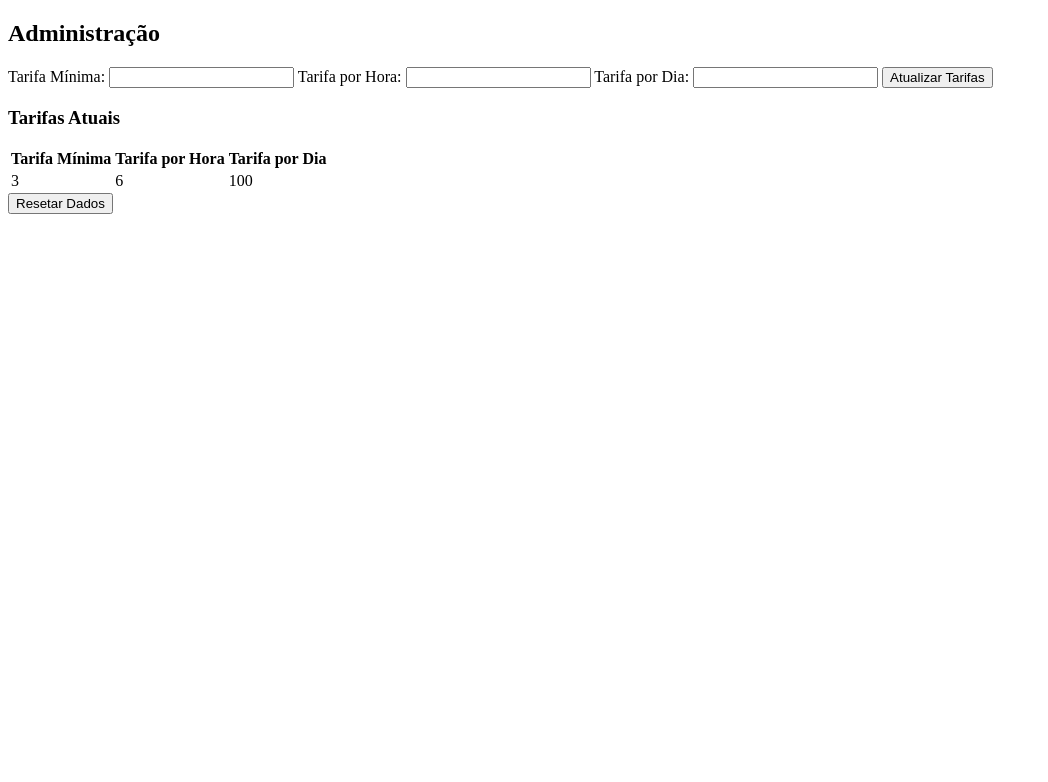
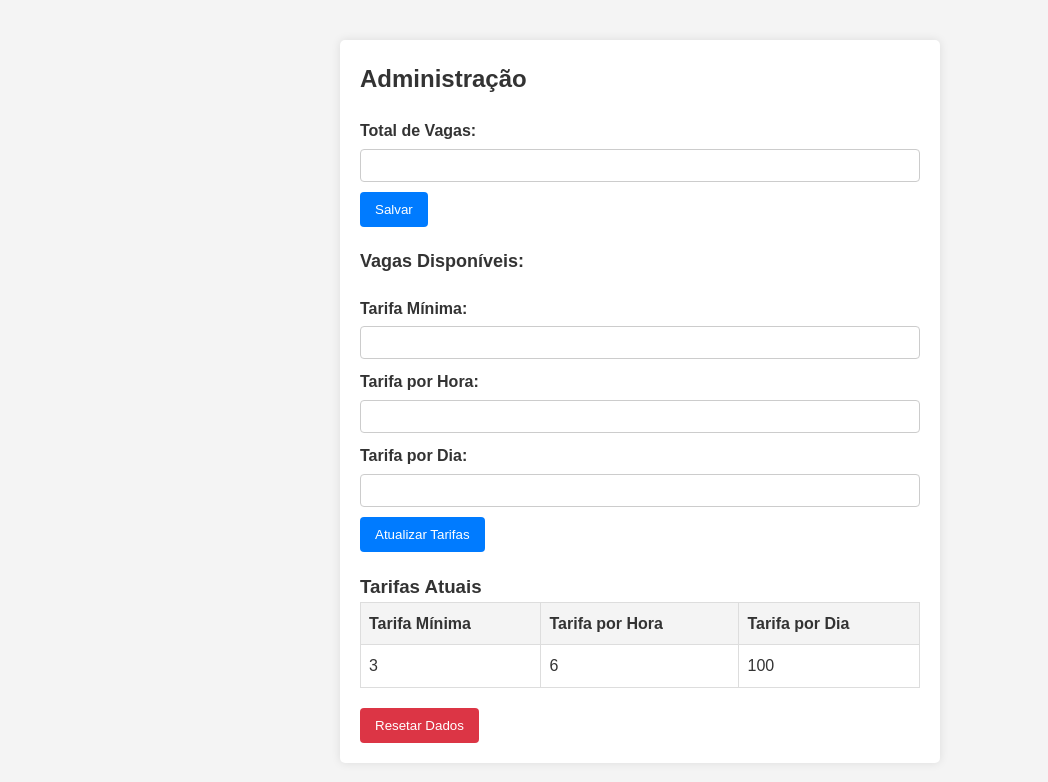
Before and after one commit to AlexAbreuGomes/parkingsystem, a plain HTML site: page admin.html in a window 1280 px wide. Shown: the whole page, without its empty margins (0-1048 px from the left). Drawn offline with Linux system fonts and the light colour scheme.

Commit message:
finalizado sem banco

```diff
--- a/admin.html
+++ b/admin.html
@@ -3,12 +3,20 @@
 <head>
     <meta charset="UTF-8">
     <meta name="viewport" content="width=device-width, initial-scale=1.0">
-    <title>Document</title>
+    <link rel="stylesheet" href="assets/css/reset.css">
+    <link rel="stylesheet" href="assets/css/style-admin.css">
+    <title>Administração</title>
 </head>
 <body>
     <!-- Admin Panel Section -->
     <section id="adminPanel">
         <h2>Administração</h2>
+        <form id="vagasForm">
+            <label for="totalVagas">Total de Vagas:</label>
+            <input type="number" id="totalVagas" required>
+            <button type="submit">Salvar</button>
+        </form>
+        <p id="vagasDisponiveisElement">Vagas Disponíveis: </p>
         <form id="tarifaForm">
             <label for="tarifaMinima">Tarifa Mínima:</label>
             <input type="number" id="tarifaMinima" required>
--- /dev/null
+++ b/assets/css/style-admin.css
@@ -0,0 +1,100 @@
+/* Reset CSS */
+* {
+    margin: 0;
+    padding: 0;
+    box-sizing: border-box;
+}
+
+body {
+    font-family: Arial, sans-serif;
+    background-color: #f4f4f4;
+    color: #333;
+    line-height: 1.6;
+    padding: 20px;
+}
+
+#adminPanel {
+    background: #fff;
+    padding: 20px;
+    border-radius: 5px;
+    box-shadow: 0 0 10px rgba(0, 0, 0, 0.1);
+    max-width: 600px;
+    margin: 20px auto;
+}
+
+#adminPanel h2 {
+    margin-bottom: 20px;
+    font-size: 24px;
+    color: #333;
+}
+
+form {
+    margin-bottom: 20px;
+}
+
+form label {
+    display: block;
+    margin-bottom: 5px;
+    font-weight: bold;
+}
+
+form input[type="number"] {
+    width: 100%;
+    padding: 8px;
+    margin-bottom: 10px;
+    border: 1px solid #ccc;
+    border-radius: 4px;
+}
+
+form button {
+    display: inline-block;
+    padding: 10px 15px;
+    background: #007bff;
+    color: #fff;
+    border: none;
+    border-radius: 4px;
+    cursor: pointer;
+    transition: background 0.3s ease;
+}
+
+form button:hover {
+    background: #0056b3;
+}
+
+#tabelaTarifas {
+    width: 100%;
+    border-collapse: collapse;
+    margin-bottom: 20px;
+}
+
+#tabelaTarifas th, #tabelaTarifas td {
+    border: 1px solid #ddd;
+    padding: 8px;
+    text-align: left;
+}
+
+#tabelaTarifas th {
+    background: #f4f4f4;
+    font-weight: bold;
+}
+
+#resetData {
+    display: inline-block;
+    padding: 10px 15px;
+    background: #dc3545;
+    color: #fff;
+    border: none;
+    border-radius: 4px;
+    cursor: pointer;
+    transition: background 0.3s ease;
+}
+
+#resetData:hover {
+    background: #c82333;
+}
+
+#vagasDisponiveisElement {
+    margin-bottom: 20px;
+    font-size: 18px;
+    font-weight: bold;
+}
--- a/assets/css/style-registro.css
+++ b/assets/css/style-registro.css
@@ -101,7 +101,7 @@ input {
     text-align: center;
 }
 
-.submit, .relatorio, .submitPagamento, .administrador{
+.submit, .relatorio, .submitReload, .administrador{
     display: flex;
     align-items: center;
     justify-content: center;
@@ -116,7 +116,7 @@ input {
     transition: background-color 0.1s, color 0.1s; /* Transição suave para o efeito hover */
 }
 
-.submit:hover, .relatorio:hover, .submitPagamento:hover {
+.submit:hover, .relatorio:hover, .submitReload:hover, .administrador:hover {
     background-color: #00f5d0; /* Cor de fundo ao passar o mouse */
     color: #000000; /* Cor do texto ao passar o mouse */
 }
@@ -259,7 +259,7 @@ tr:last-child td:last-child {
 
 }
 
-.valor > section:last-child > #submitPagamento {
+.valor > section:last-child > #submitReload {
     position: absolute;
     bottom: 10px;
     right: 10px;
--- a/assets/css/style.css
+++ b/assets/css/style.css
@@ -2,38 +2,27 @@
 
 body {
     font-family: 'Poppins', sans-serif;
-    color: #383D3B;
-    background-image: url("../img/estacionamento\ copy.png");
+    color: #EEE5E9;
+    background-image: url("../img/estacionamento.png");
     background-repeat: no-repeat;
     background-size: cover;
     position: relative;
-    margin: 0; /* Garante que o corpo ocupe toda a tela */
-    height: 100vh; /* Garante que o corpo ocupe toda a tela */
+    margin: 0;
+    height: 100vh;
 }
 
 body::after {
-    content: ''; /* Cria uma pseudo-elemento após a body */
-    position: absolute; /* Define a posição do pseudo-elemento como absoluta */
-    top: 0; /* Define a posição superior do pseudo-elemento */
-    left: 0; /* Define a posição esquerda do pseudo-elemento */
-    width: 100%; /* Define a largura do pseudo-elemento como 100% do body */
-    height: 100%; /* Define a altura do pseudo-elemento como 100% do body */
-    background-color: rgba(82, 222, 229, 0.7); /* Define a cor de fundo com opacidade */
-    mix-blend-mode: normal; /* Define o modo de mesclagem como normal */
-    z-index: -1; /* Define a posição do pseudo-elemento abaixo do conteúdo */
-    pointer-events: none; /* Define que o pseudo-elemento não interfere na interação com o conteúdo */
+    content: '';
+    position: absolute;
+    top: 0;
+    left: 0;
+    width: 100%;
+    height: 100%;
+    background-color: rgba(1, 3, 3, 0.9); /* Change the opacity value to adjust the black layer */
+    mix-blend-mode: normal;
+    z-index: -1;
+    pointer-events: none;
 }
-/*
-Aqui, estamos adicionando um pseudo-elemento após a tag <body>.
-Ele será uma camada transparente que ocupa toda a área da tela e tem uma cor de fundo definada.
-A cor é definida como rgba(82, 222, 229, 0.9), onde 0.9 é a opacidade.
-Por favor, observe que a cor é a mesma que a imagem está usando, então a camada ficará sobreposta.
-O modo de mesclagem é definido como normal, para garantir que a camada não afete a imagem original.
-A posição do pseudo-elemento é definida como absoluta, com a parte superior esquerda fixada em 0,
-e a parte inferior direita ocupando toda a área da tela.
-A posição do pseudo-elemento é definida como -1, para garantir que ele fique atrás do conteúdo.
-Por fim, a propriedade pointer-events é definida como none, para garantir que a camada não interfere na interação com o conteúdo.
-*/
 
 #login {
     display: flex;
@@ -41,7 +30,7 @@ Por fim, a propriedade pointer-events é definida como none, para garantir que a
     align-items: center;
     justify-content: center;
     height: 100vh;
-    background-color:#52DEE5;
+
 }
 
 #title  {
@@ -104,6 +93,11 @@ Por fim, a propriedade pointer-events é definida como none, para garantir que a
     margin-top: 40px;
 }
 
+#submit:hover {
+    background-color: #00f5d0;
+    color: #383D3B;
+}
+
 input {
    text-align: center;
 }
--- a/assets/js/admin.js
+++ b/assets/js/admin.js
@@ -3,6 +3,7 @@ document.addEventListener("DOMContentLoaded", () => {
     const tarifaMinimaAtual = document.getElementById("tarifaMinimaAtual");
     const tarifaHoraAtual = document.getElementById("tarifaHoraAtual");
     const tarifaDiaAtual = document.getElementById("tarifaDiaAtual");
+
 
     // Carregar tarifas do localStorage ou usar valores padrão
     let tarifaMinima = parseFloat(localStorage.getItem("tarifaMinima")) || 3;
@@ -31,6 +32,8 @@ document.addEventListener("DOMContentLoaded", () => {
       tarifaDiaAtual.innerText = tarifaDia;
 
       tarifaForm.reset();
+
+      location.reload();
     });
 
     const resetDataButton = document.getElementById("resetData");
@@ -49,4 +52,14 @@ document.addEventListener("DOMContentLoaded", () => {
 
       alert("Dados resetados com sucesso.");
     });
-  });
+
+    const vagasForm = document.getElementById("vagasForm");
+
+    vagasForm.addEventListener("submit", (event) => {
+        event.preventDefault();
+        const totalVagas = parseInt(document.getElementById("totalVagas").value);
+        localStorage.setItem("totalVagas", totalVagas);
+        alert("Quantidade de vagas salva com sucesso!");
+        vagasForm.reset();
+    });
+});
```
Also changed, not shown: assets/js/estacionamento.js (+40 -1 lines), registro.html (+3 -2 lines). Lines whose indentation alone changed are shown as unchanged.
